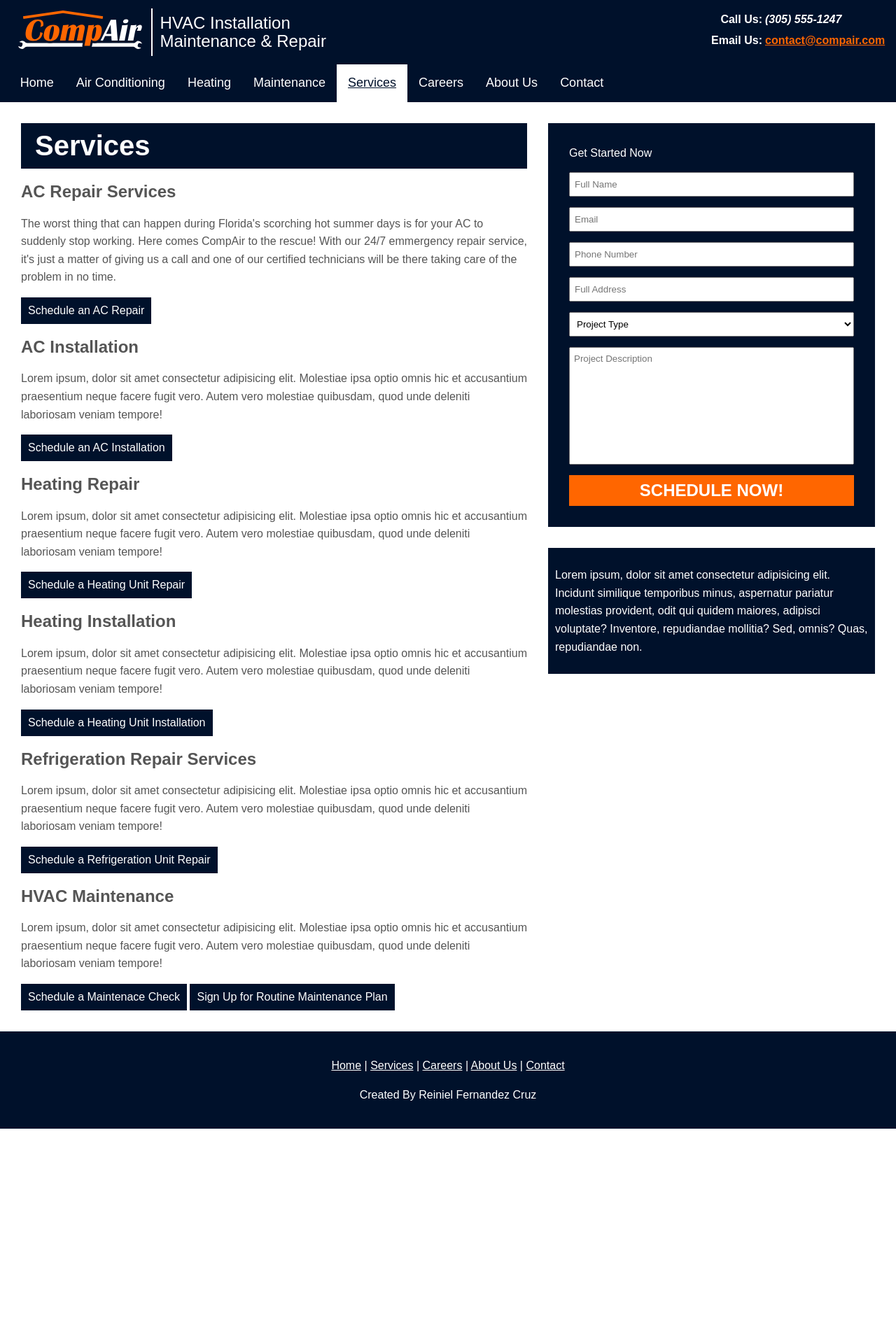
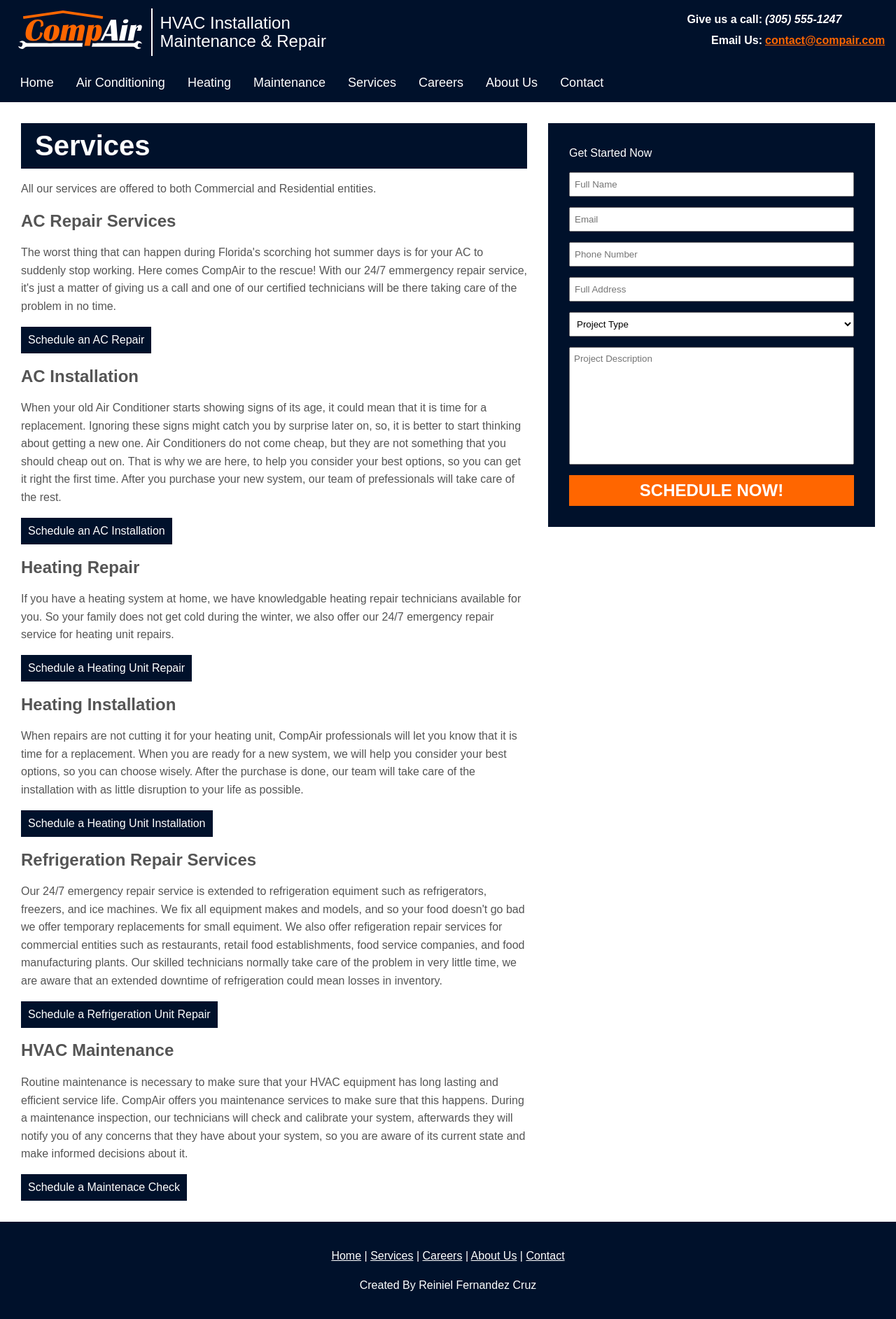
Before and after one commit to reinielfc/mdc-compair-php, a PHP site: page /services.html in a window 1280 px wide. Shown: the whole page at 70% size. Before the commit the page ends 1613 px from the top, so only its background shows below. Run offline with PHP 8.4, Linux system fonts and the light colour scheme; some libraries are stand-ins or nearby versions.

Commit message:
updated to include new text content and fixes

```diff
--- a/css/aside-form.css
+++ b/css/aside-form.css
@@ -67,5 +67,6 @@
 @keyframes notice-me {
     50% {
         transform: scale(1.05);
+        color: #f00;
     }
 }
--- a/css/main.css
+++ b/css/main.css
@@ -65,10 +65,6 @@
     border-right-style: solid;
     border-right-width: 2px;
     transition: all .2s ease-in-out;
-}
-
-#main-header .left a img:hover {
-    transform: scale(1.05);
 }
 
 #main-header .right h3 {
@@ -146,7 +142,7 @@
 
 #main {
     float: left;
-    width: 70%;
+    width: 60%;
     background-color: #ffffff;
     padding: 30px;
     padding-right: 15px;
@@ -172,7 +168,7 @@
 
 #sidebar {
     float: right;
-    width: 30%;
+    width: 40%;
     padding: 30px;
     padding-left: 15px;
     box-sizing: border-box;
--- a/js/utils.js
+++ b/js/utils.js
@@ -22,10 +22,12 @@
     var curLink = window.location.href;
 
     for (let i = 0; i < navLinks.length; i++) {
-        if (navLinks.item(i).href == curLink)
+        if (navLinks.item(i).href == curLink) {
             navLinks.item(i).setAttribute('class', 'nav-link active');
+        } else {
+            navLinks.item(i).setAttribute('class', 'nav-link');
+        }
     }
-
 }
 
 function selectItemByValue(element, value){
--- a/services.html
+++ b/services.html
@@ -11,13 +11,13 @@
     <header id="main-header">
         <div class="container">
             <div class="left">
-                <a href="index.html"><img src="img/logo.svg" alt="CompAir"></a>
+                <a href="index.php"><img src="img/logo.svg" alt="CompAir"></a>
                 <h2>HVAC Installation<br>Maintenance & Repair</h2>
             </div>
             <div class="right">
                 <table style="font-weight: bold;">
                     <tr>
-                        <td style="text-align: right;">Call Us:</td>
+                        <td style="text-align: right;">Give us a call:</td>
                         <td style="text-align: left;"><i>(305) 555-1247</i></td>
                     </tr>
                     <tr>
@@ -32,66 +32,74 @@
     <nav id="navbar">
         <div class="container">
             <ul>
-				<li><a class="nav-link" href="./index.html">Home</a></li>
-				<li><a class="nav-link" href="./services.html#ac-repair-services">Air Conditioning</a></li>
-				<li><a class="nav-link" href="./services.html#heating-repair">Heating</a></li>
-				<li><a class="nav-link" href="./services.html#hvac-maintenance">Maintenance</a></li>
-				<li><a class="nav-link" href="./services.html">Services</a></li>
-				<li><a class="nav-link" href="./careers.html">Careers</a></li>
-				<li><a class="nav-link" href="./about-us.html">About Us</a></li>
-				<li><a class="nav-link" href="./contact.html">Contact</a></li>
+				<li><a class="nav-link" href="./index.php">Home</a></li>
+				<li><a class="nav-link" href="./services.php#ac-repair-services">Air Conditioning</a></li>
+				<li><a class="nav-link" href="./services.php#heating-repair">Heating</a></li>
+				<li><a class="nav-link" href="./services.php#hvac-maintenance">Maintenance</a></li>
+				<li><a class="nav-link" href="./services.php">Services</a></li>
+				<li><a class="nav-link" href="./careers.php">Careers</a></li>
+				<li><a class="nav-link" href="./about-us.php">About Us</a></li>
+				<li><a class="nav-link" href="./contact.php">Contact</a></li>
             </ul>
         </div>
 
         <script type="module">
             import {setCurrentPageToActive} from './js/utils.js';
-            setCurrentPageToActive();
+            window.addEventListener('locationchange', setCurrentPageToActive());
+            window.addEventListener('hashchange', setCurrentPageToActive, false);
         </script>
     </nav>
 
-    <div class="main container">
+
+<script>
+    window.onhashchange
+</script>    <div class="main container">
         <section id="main">
             <div id="main-heading">
                 <h1>Services</h1>
             </div>
 
+            <p>All our services are offered to both Commercial and Residential entities.</p>
+
             <h2 id="ac-repair-services">AC Repair Services</h2>
-            <p>The worst thing that can happen during Florida's scorching hot summer days is
-            for your AC to suddenly stop working. Here comes CompAir to the rescue! With our
-            24/7 emmergency repair service, it's just a matter of giving us a call and one
-            of our certified technicians will be there taking care of the problem in no time.</p>
+            <p>The worst thing that can happen during Florida's scorching hot summer days is for your AC to suddenly stop working.
+            Here comes CompAir to the rescue! With our 24/7 emmergency repair service, it's just a matter of giving us a call and
+            one of our certified technicians will be there taking care of the problem in no time.</p>
             <button onclick="setProjectType('AC Repair')">Schedule an AC Repair</button>
 
             <h2 id="ac-installation">AC Installation</h2>
-            <p>Lorem ipsum, dolor sit amet consectetur adipisicing elit. Molestiae ipsa optio
-            omnis hic et accusantium praesentium neque facere fugit vero. Autem vero molestiae
-            quibusdam, quod unde deleniti laboriosam veniam tempore!</p>
+            <p>When your old Air Conditioner starts showing signs of its age, it could mean that it is time for a replacement.
+            Ignoring these signs might catch you by surprise later on, so, it is better to start thinking about getting a new one.
+            Air Conditioners do not come cheap, but they are not something that you should cheap out on. That is why we are here, to
+            help you consider your best options, so you can get it right the first time. After you purchase your new system, our team
+            of prefessionals will take care of the rest.</p>
             <button onclick="setProjectType('AC Installation')">Schedule an AC Installation</button>
 
             <h2 id="heating-repair">Heating Repair</h2>
-            <p>Lorem ipsum, dolor sit amet consectetur adipisicing elit. Molestiae ipsa optio
-            omnis hic et accusantium praesentium neque facere fugit vero. Autem vero molestiae
-            quibusdam, quod unde deleniti laboriosam veniam tempore!</p>
+            <p>If you have a heating system at home, we have knowledgable heating repair technicians available for you. So your family
+            does not get cold during the winter, we also offer our 24/7 emergency repair service for heating unit repairs.</p>
             <button onclick="setProjectType('Heating Unit Repair')">Schedule a Heating Unit Repair</button>
 
             <h2 id="heating-installation">Heating Installation</h2>
-            <p>Lorem ipsum, dolor sit amet consectetur adipisicing elit. Molestiae ipsa optio
-            omnis hic et accusantium praesentium neque facere fugit vero. Autem vero molestiae
-            quibusdam, quod unde deleniti laboriosam veniam tempore!</p>
+            <p>When repairs are not cutting it for your heating unit, CompAir professionals will let you know that it is time for a
+            replacement. When you are ready for a new system, we will help you consider your best options, so you can choose wisely.
+            After the purchase is done, our team will take care of the installation with as little disruption to your life as possible.</p>
             <button onclick="setProjectType('Heating Unit Installation')">Schedule a Heating Unit Installation</button>
 
             <h2 id="refrigeration-repair-services">Refrigeration Repair Services</h2>
-            <p>Lorem ipsum, dolor sit amet consectetur adipisicing elit. Molestiae ipsa optio
-            omnis hic et accusantium praesentium neque facere fugit vero. Autem vero molestiae
-            quibusdam, quod unde deleniti laboriosam veniam tempore!</p>
+            <p>Our 24/7 emergency repair service is extended to refrigeration equiment such as refrigerators, freezers, and ice machines.
+            We fix all equipment makes and models, and so your food doesn't go bad we offer temporary replacements for small equiment.
+            We also offer refigeration repair services for commercial entities such as restaurants, retail food establishments, food
+            service companies, and food manufacturing plants. Our skilled technicians normally take care of the problem in very little
+            time, we are aware that an extended downtime of refrigeration could mean losses in inventory.</p>
             <button onclick="setProjectType('Refrigeration Unit Repair')">Schedule a Refrigeration Unit Repair</button>
 
             <h2 id="hvac-maintenance">HVAC Maintenance</h2>
-            <p>Lorem ipsum, dolor sit amet consectetur adipisicing elit. Molestiae ipsa optio
-            omnis hic et accusantium praesentium neque facere fugit vero. Autem vero molestiae
-            quibusdam, quod unde deleniti laboriosam veniam tempore!</p>
+            <p>Routine maintenance is necessary to make sure that your HVAC equipment has long lasting and efficient service life.
+            CompAir offers you maintenance services to make sure that this happens. During a maintenance inspection, our technicians
+            will check and calibrate your system, afterwards they will notify you of any concerns that they have about your system,
+            so you are aware of its current state and make informed decisions about it.</p>
             <button onclick="setProjectType('HVAC Maintenance')">Schedule a Maintenace Check</button>
-            <button onclick="">Sign Up for Routine Maintenance Plan</button>
 
         </section>
 
@@ -99,7 +107,7 @@
             <link rel="stylesheet" type="text/css" href="css/aside-form.css">
 
             <div class="container">
-                <form id="schedule-form" action="schedule-form.html" method="POST" autocomplete="off">
+                <form id="schedule-form" action="schedule-form.php" method="POST" autocomplete="off">
                     <p>Get Started Now</p>
                     <input type="text" name="fullname" id="schedule-form-fullname" placeholder="Full Name" required>
                     <input type="email" name="email" id="shcedule-form-email" placeholder="Email" required>
@@ -118,12 +126,6 @@
                     <input type="submit" name="submit" value="SCHEDULE NOW!">
                 </form>
             </div>
-
-            <div class="container">
-                <p>Lorem ipsum, dolor sit amet consectetur adipisicing elit. Incidunt similique
-                temporibus minus, aspernatur pariatur molestias provident, odit qui quidem maiores,
-                adipisci voluptate? Inventore, repudiandae mollitia? Sed, omnis? Quas, repudiandae non.</p>
-            </div>
 		</aside>
 
         <script type='module'>
@@ -133,7 +135,7 @@
                 selectItemByValue(select, projectType);
                 select.scrollIntoView({behavior: "smooth", block: "center"});
                 select.classList.add("notice-animation");
-                select.style.animation = 'none'
+                select.style.animation = 'none';
                 select.offsetHeight;
                 select.style.animation = null;
             }
@@ -143,11 +145,11 @@
 
     <footer id="main-footer">
         <p>
-            <a href="index.html">Home</a> |
-            <a href="services.html">Services</a> |
-            <a href="careers.html">Careers</a> |
-            <a href="about-us.html">About Us</a> |
-            <a href="contact.html">Contact</a>
+            <a href="index.php">Home</a> |
+            <a href="services.php">Services</a> |
+            <a href="careers.php">Careers</a> |
+            <a href="about-us.php">About Us</a> |
+            <a href="contact.php">Contact</a>
         </p>
         <p>Created By Reiniel Fernandez Cruz</p>
     </footer>
```
Also changed, not shown: about-us.html (+22 -24 lines), careers.html (+25 -27 lines), contact.html (+23 -27 lines), index.html (+22 -18 lines).
